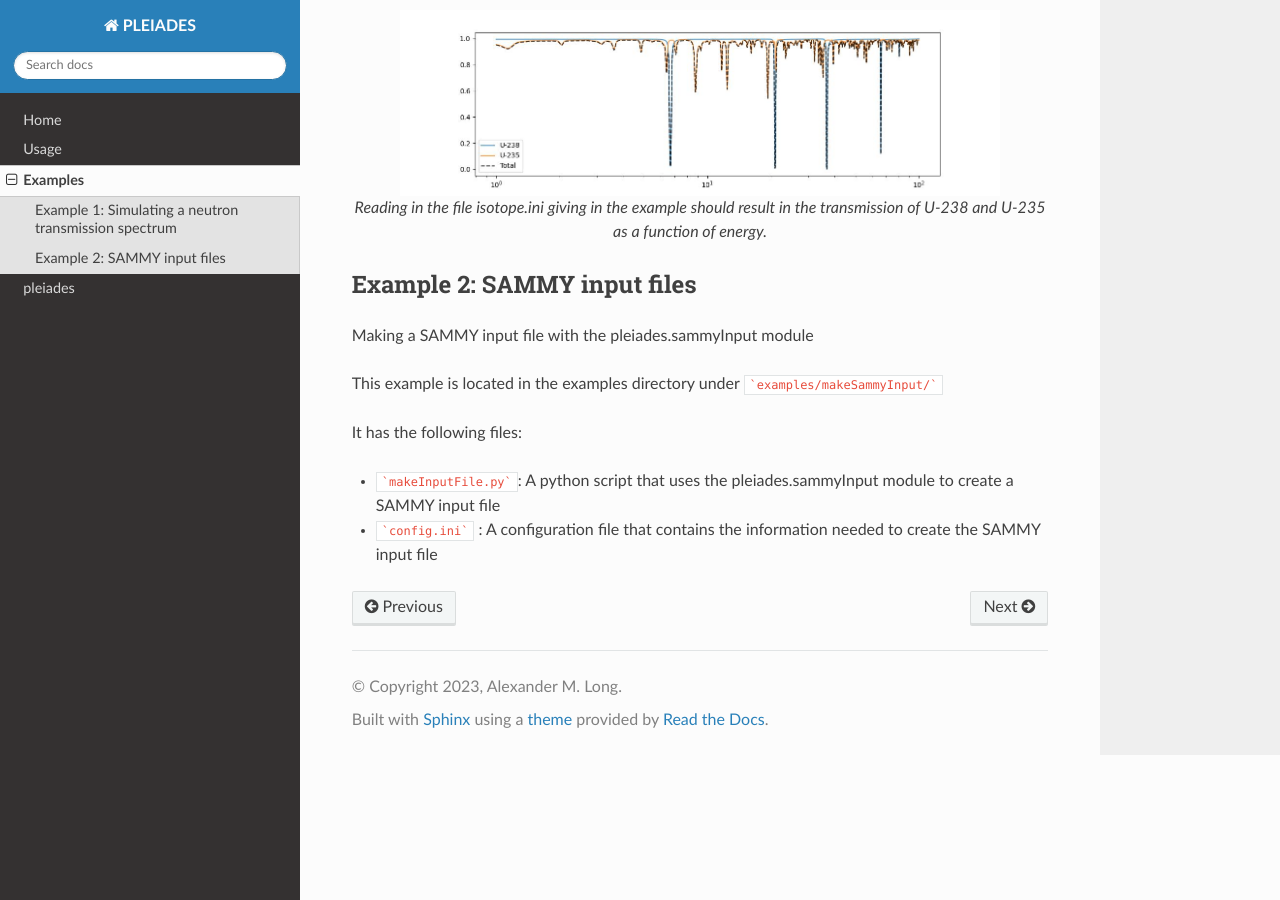
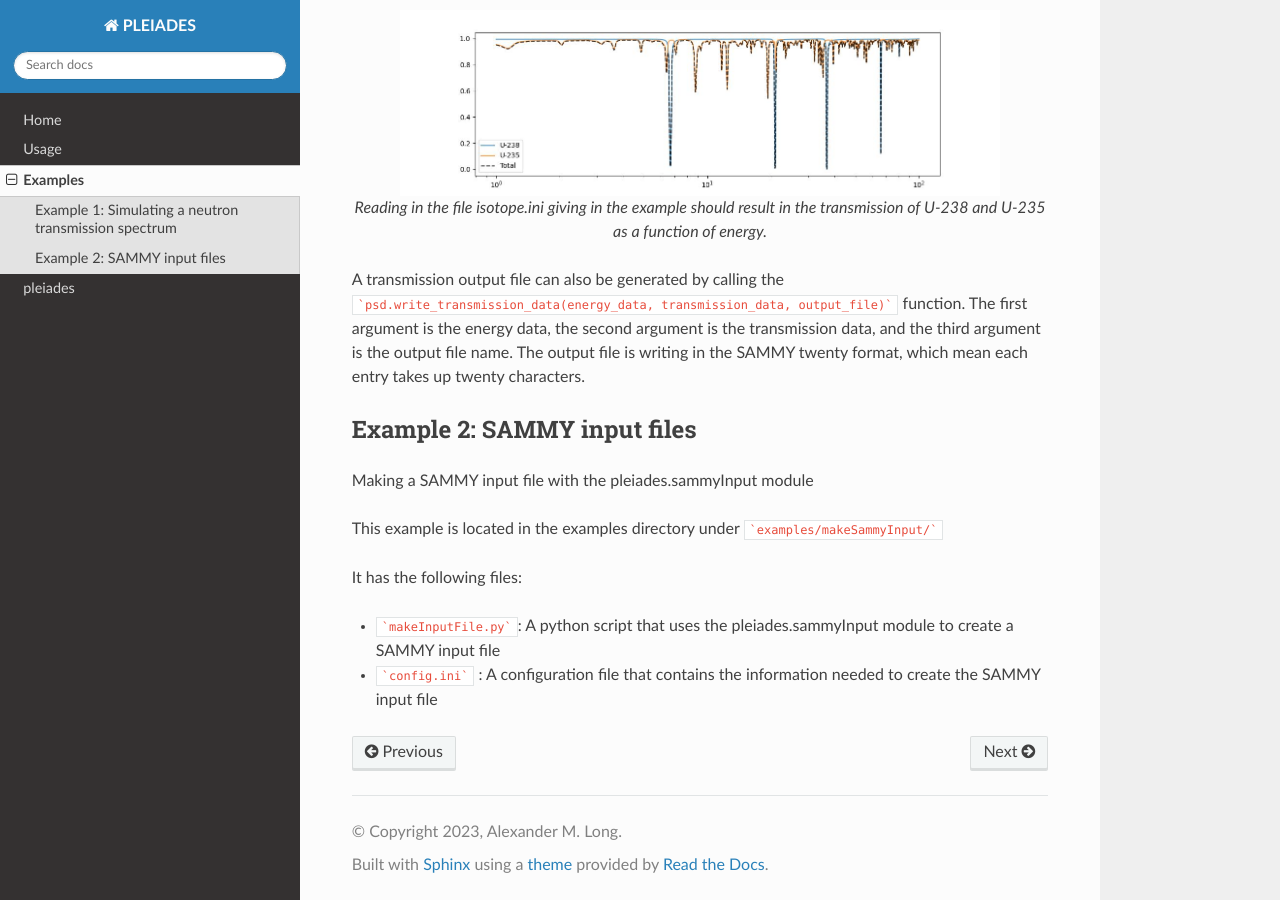
Before and after one commit to along4/Pleiades, a Sphinx documentation site: the page built from docs/examples.rst, in a window 1280 px wide and 900 px high, scrolled down 2701 px. Built offline with Sphinx 7.4.7 and the Read the Docs theme 2.0.0, drawn with Linux system fonts in a browser that asks for light colours; pages that are not in the unit, such as notebooks, are missing from menus.

Commit message:
adding more to examples.rst

````diff
--- a/docs/examples.rst
+++ b/docs/examples.rst
@@ -113,6 +113,7 @@
 
    Reading in the file isotope.ini giving in the example should result in the transmission of U-238 and U-235 as a function of energy.
 
+A transmission output file can also be generated by calling the ```psd.write_transmission_data(energy_data, transmission_data, output_file)``` function. The first argument is the energy data, the second argument is the transmission data, and the third argument is the output file name. The output file is writing in the SAMMY twenty format, which mean each entry takes up twenty characters.
 
 Example 2: SAMMY input files
 ----------------------------
````
